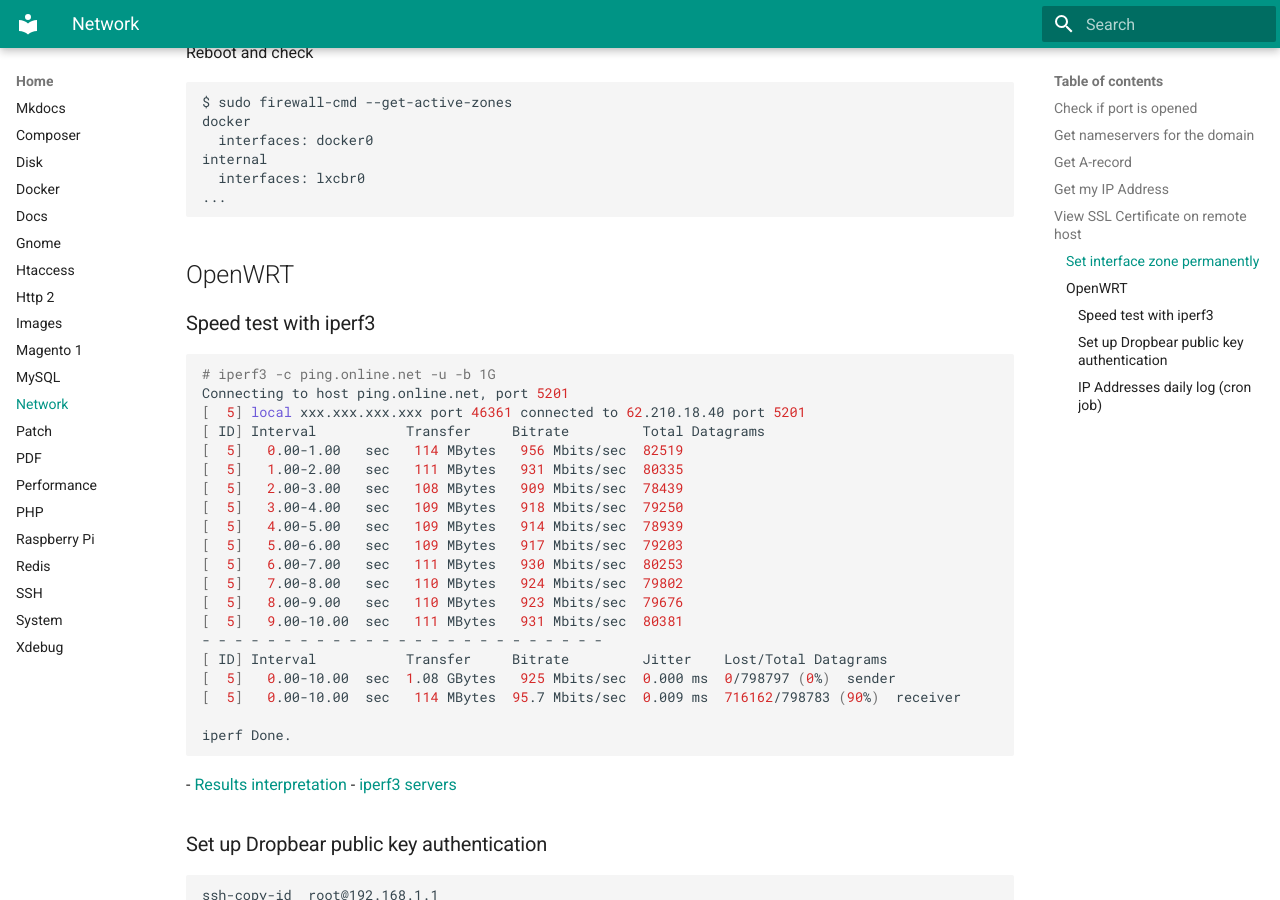
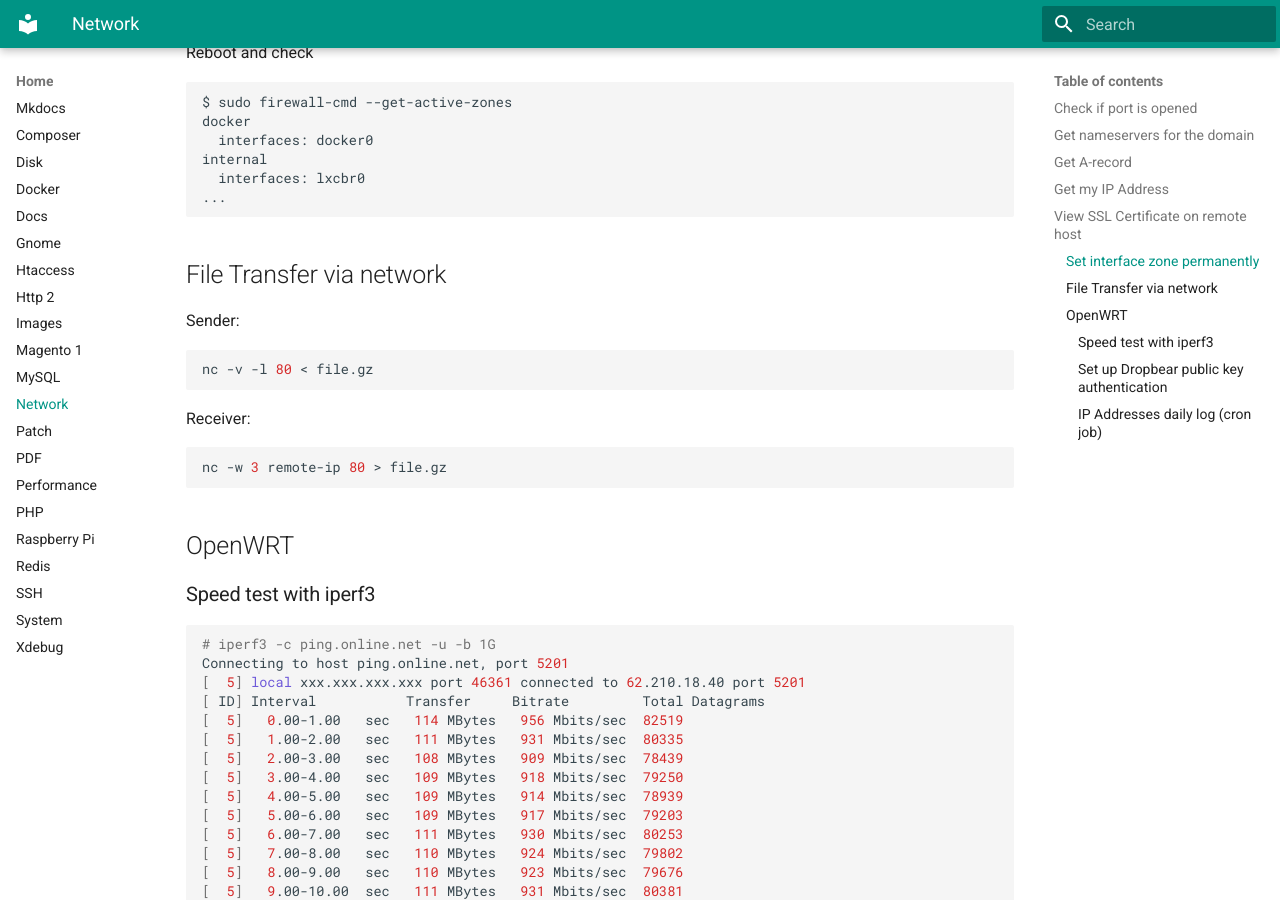
Before and after one commit to yutv/kb, an MkDocs documentation site: the page built from docs/network.md, in a window 1280 px wide and 900 px high, scrolled down 1382 px. Built offline with MkDocs 1.6.1 and Material for MkDocs 9.7.7, drawn with Linux system fonts in a browser that asks for light colours.

Commit message:
nc file transfer

````diff
--- a/docs/network.md
+++ b/docs/network.md
@@ -61,6 +61,17 @@ internal
 ...
 ```
 
+## File Transfer via network
+
+Sender:
+```bash
+nc -v -l 80 < file.gz
+```
+Receiver:
+```bash
+nc -w 3 remote-ip 80 > file.gz
+```
+
 ##OpenWRT
 ###Speed test with iperf3
 ```bash
````
